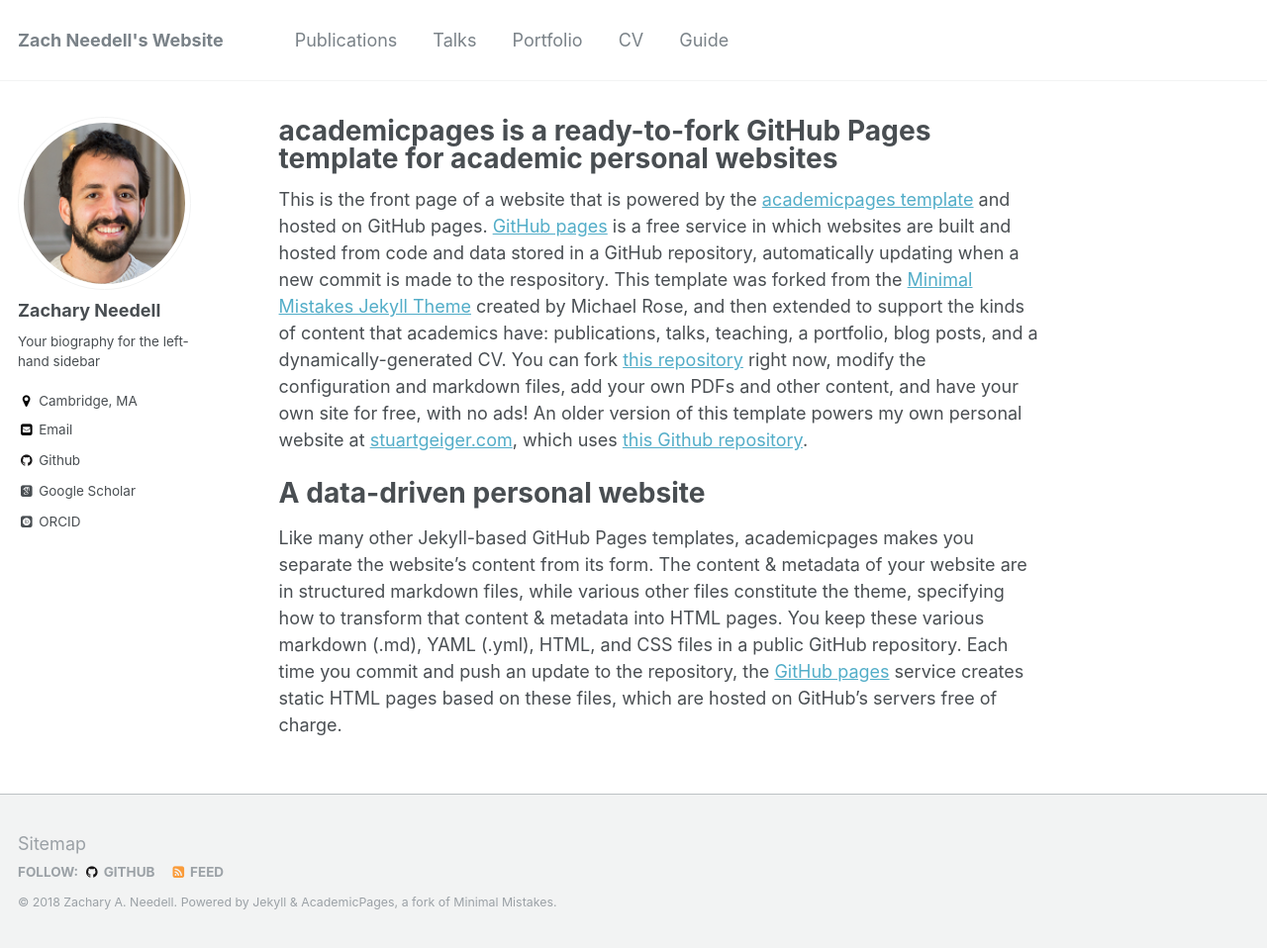
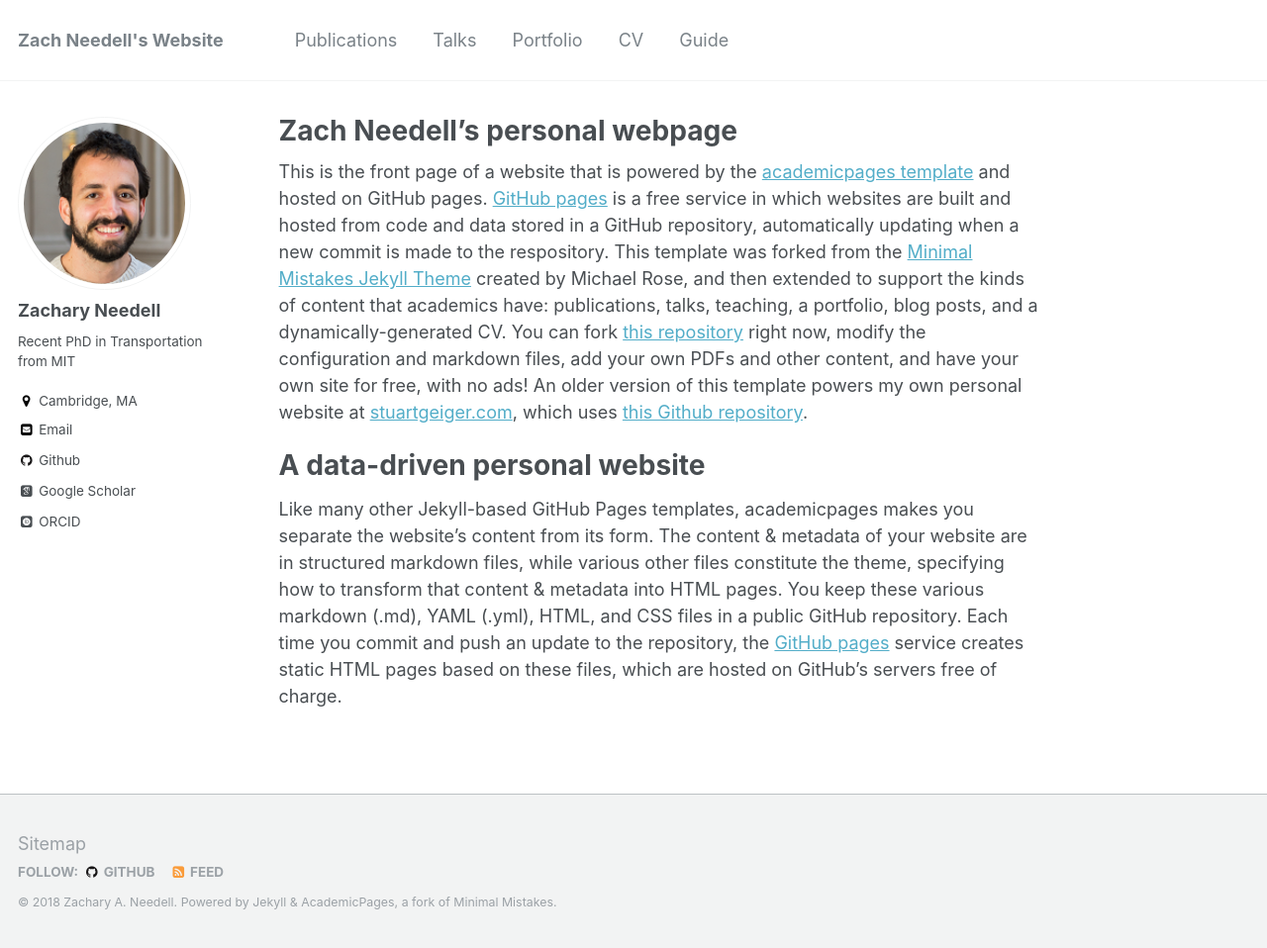
Before and after one commit to zneedell/zneedell.github.io, a Jekyll site: the page built from _pages/about.md, in a window 1280 px wide and 958 px high. Shown: the whole window at 99% size. Built offline with Jekyll 4.4.1, drawn with Linux system fonts in a browser that asks for light colours; some web fonts are replaced.

Commit message:
add title

```diff
--- a/_config.yml
+++ b/_config.yml
@@ -82,7 +82,7 @@
 author:
   name             : "Zachary Needell"
   avatar           : "zach.png"
-  bio              : "Your biography for the left-hand sidebar"
+  bio              : "Recent PhD in Transportation from MIT"
   location         : "Cambridge, MA"
   employer         :
   googlescholar    : "https://scholar.google.com/citations?user=qIq4ojgAAAAJ&hl=en"
--- a/_pages/about.md
+++ b/_pages/about.md
@@ -1,6 +1,6 @@
 ---
 permalink: /
-title: "academicpages is a ready-to-fork GitHub Pages template for academic personal websites"
+title: "Zach Needell's personal webpage"
 excerpt: "About me"
 author_profile: true
 redirect_from:
```
